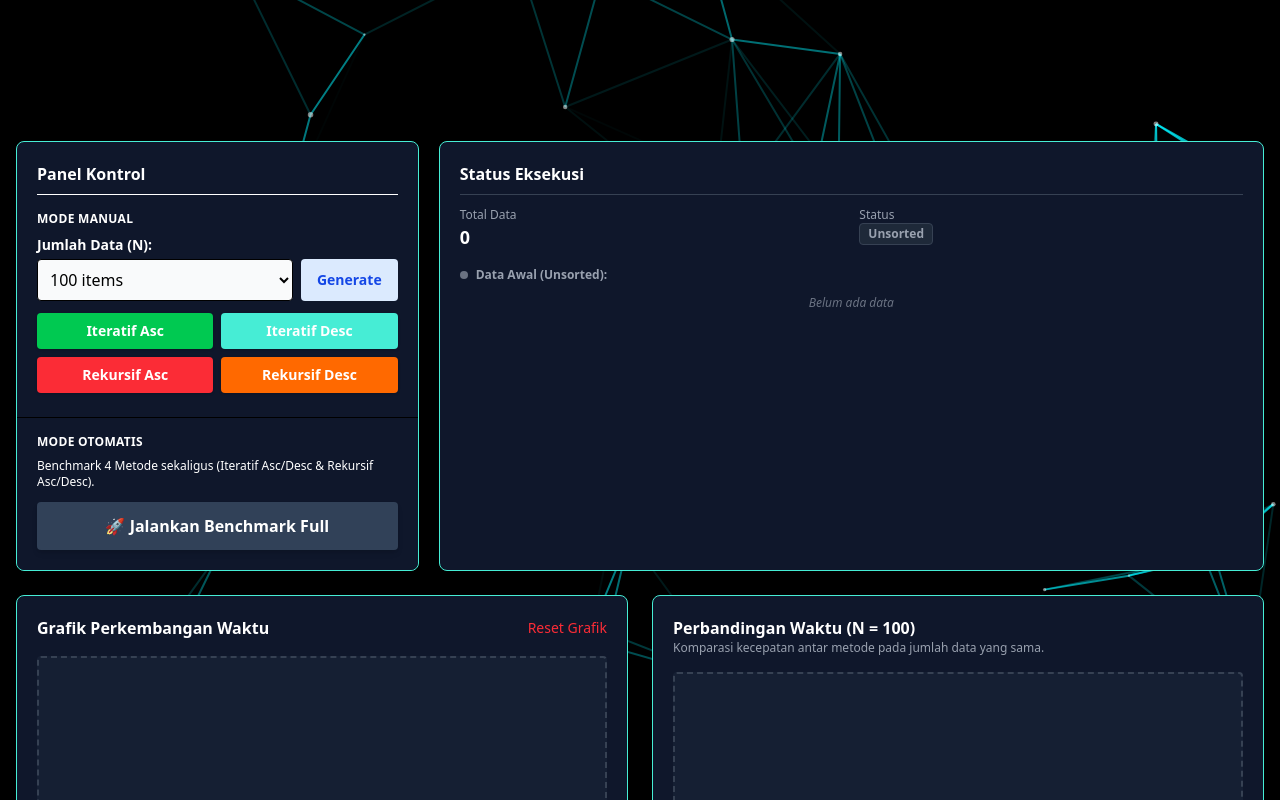
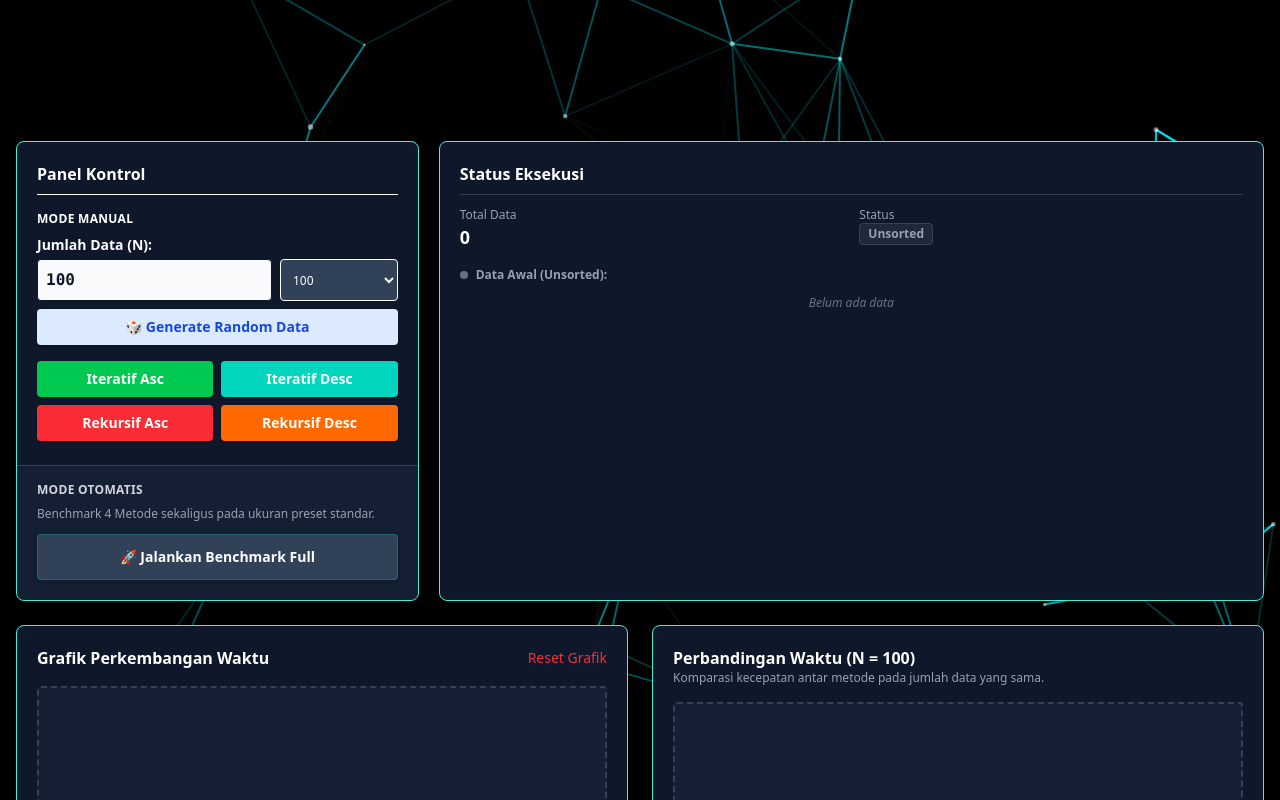
Before and after one commit to Xuerns/Tubes-AKA-Selection-Sort, a React (Vite) app: page / in a window 1280 px wide. Shown: the part 571-1371 px from the top of the page. Built offline with nearby package versions, Linux system fonts and the light colour scheme.

Commit message:
feat: add custom input

```diff
--- a/src/components/AlgoritmaPanel.jsx
+++ b/src/components/AlgoritmaPanel.jsx
@@ -95,7 +95,7 @@ endfunction`;
                 >
                     <div className="flex items-center gap-2">
                         <h2 className="text-lg font-bold text-gray-200">Implementasi Pseudocode</h2>
-                        <span className="text-xs bg-teal-900 text-teal-300 px-2 py-0.5 rounded-full border border-teal-700">
+                        <span className="text-[8px] lg:text-xs bg-teal-900 text-teal-300 px-2 py-0.5 rounded-full border border-teal-700">
                             Klik untuk lihat
                         </span>
                     </div>
@@ -112,7 +112,7 @@ endfunction`;
                                      <span className="text-xs text-gray-400 font-mono">Looping</span>
                                 </div>
                                 <pre className="rounded px-4 py-3 w-full border bg-black border-gray-700 text-cyan-500 font-mono text-xs md:text-sm leading-relaxed whitespace-pre-wrap shadow-inner">
-                                    <code className="text-lg">{iterativeCode}</code>
+                                    <code className="lg:text-lg">{iterativeCode}</code>
                                 </pre>
                             </div>
 
@@ -122,7 +122,7 @@ endfunction`;
                                     <span className="text-xs text-gray-400 font-mono">Self-Calling Function</span>
                                 </div>
                                 <pre className="rounded px-4 py-3 w-full border bg-black border-gray-700 text-blue-300 font-mono text-xs md:text-sm leading-relaxed whitespace-pre-wrap shadow-inner">
-                                    <code className="text-lg">{recursiveCode}</code>
+                                    <code className="lg:text-lg">{recursiveCode}</code>
                                 </pre>
                             </div>
 
--- a/src/components/Chart.jsx
+++ b/src/components/Chart.jsx
@@ -38,7 +38,7 @@ export default function Chart({ chartData, resetChart }) {
                                 labelFormatter={(label) => `Data: ${label} items`}
                                 contentStyle={{ backgroundColor: '#1f2937', borderColor: '#374151', color: '#f3f4f6', borderRadius: '8px' }}
                             />
-                            <Legend verticalAlign="top" align="center" height={36} iconType="circle" wrapperStyle={{ paddingTop: '10px' }}/>
+                            <Legend verticalAlign="top" align="right" height={36} iconType="circle" wrapperStyle={{ paddingTop: '10px', fontSize:"8px", fontWeight:"bold" }}/>
 
                             <Line connectNulls type="monotone" dataKey="iteratifAsc" stroke="#22c55e" name="Iteratif Asc" strokeWidth={3} dot={{r:3}} activeDot={{r: 6}} />
                             <Line connectNulls type="monotone" dataKey="iteratifDesc" stroke="#00f5ff" name="Iteratif Desc" strokeWidth={3} dot={{r:3}} activeDot={{r: 6}} />
--- a/src/components/ControlPanel.jsx
+++ b/src/components/ControlPanel.jsx
@@ -1,4 +1,11 @@
-export default function ControlPanel({ selectedSize, setSelectedSize, handleGenerate, handleSort, runAutoBenchMark, isSorting ,sizeOptions }) {
+export default function ControlPanel({ selectedSize, setSelectedSize, handleGenerate, handleSort, runAutoBenchMark, isSorting, sizeOptions }) {
+
+    const handleInputChange = (e) => {
+        let val = parseInt(e.target.value);
+        if (isNaN(val)) val = 0;
+        if (val > 50000) val = 50000;
+        setSelectedSize(val);
+    };
 
     return(
         <div className="p-5 rounded-lg shadow border border-teal-300 bg-slate-900">
@@ -6,63 +13,78 @@ export default function ControlPanel({ selectedSize, setSelectedSize, handleGene
 
             <div className="mb-6">
                 <label className="block text-xs font-bold text-white uppercase tracking-wide mb-2">Mode Manual</label>
-                <div className="mb-3">
+
+                <div className="mb-4">
                     <label className="text-white block text-sm font-semibold mb-1">Jumlah Data (N):</label>
-                    <div className="flex gap-2">
+
+                    <div className="flex gap-2 mb-2">
+                        <input
+                            type="number"
+                            min="1"
+                            max="50000"
+                            className="border p-2 rounded w-2/3 bg-gray-50 text-gray-900 focus:ring-2 focus:ring-blue-200 outline-none font-mono font-bold"
+                            value={selectedSize}
+                            onChange={handleInputChange}
+                            disabled={isSorting}
+                            placeholder="Ketik jumlah..."
+                        />
+
                         <select
-                            className="border p-2 rounded w-full bg-gray-50 focus:ring-2 focus:ring-blue-200 outline-none"
-                            value={selectedSize}
+                            className="border p-2 rounded w-1/3 bg-slate-700 text-white text-xs focus:ring-2 focus:ring-blue-200 outline-none cursor-pointer hover:bg-slate-600"
+                            value={sizeOptions.includes(selectedSize) ? selectedSize : ""}
                             onChange={(e) => setSelectedSize(Number(e.target.value))}
                             disabled={isSorting}
                         >
+                            <option value="" disabled>Preset</option>
                             {sizeOptions.map((size) => (
                                 <option key={size} value={size}>
-                                    {size.toLocaleString()} items
+                                    {size.toLocaleString()}
                                 </option>
                             ))}
                         </select>
-                        <button
-                            className="bg-blue-100 text-blue-700 px-4 py-2 rounded text-sm font-semibold hover:bg-blue-200 active:bg-blue-300 transition"
-                            onClick={() => handleGenerate()}
-                            disabled={isSorting}
-                        >
-                            Generate
-                        </button>
                     </div>
+
+                    <button
+                        className="w-full bg-blue-100 text-blue-700 px-4 py-2 rounded text-sm font-bold hover:bg-blue-200 active:bg-blue-300 transition shadow-sm"
+                        onClick={() => handleGenerate()}
+                        disabled={isSorting || selectedSize <= 0}
+                    >
+                        {isSorting ? "Generating..." : "🎲 Generate Random Data"}
+                    </button>
                 </div>
 
                 <div className="grid grid-cols-2 gap-2">
                         <button
-                            className="bg-green-500 hover:bg-green-600 active:bg-green-700 disabled:bg-gray-300 text-white py-2 rounded text-xs md:text-sm font-bold shadow-sm"
-                            onClick={() => handleSort("iterative-asc")} disabled={isSorting} >
+                            className="bg-green-500 hover:bg-green-600 active:bg-green-700 disabled:bg-gray-300 disabled:text-gray-500 text-white py-2 rounded text-xs md:text-sm font-bold shadow-sm transition"
+                            onClick={() => handleSort("iterative-asc")} disabled={isSorting || selectedSize <= 0} >
                             Iteratif Asc
                         </button>
                         <button
-                            className="bg-teal-300 hover:bg-teal-700 active:bg-teal-800 disabled:bg-gray-300 text-white py-2 rounded text-xs md:text-sm font-bold shadow-sm"
-                            onClick={() => handleSort("iterative-desc")} disabled={isSorting}>
+                            className="bg-teal-400 hover:bg-teal-600 active:bg-teal-700 disabled:bg-gray-300 disabled:text-gray-500 text-white py-2 rounded text-xs md:text-sm font-bold shadow-sm transition"
+                            onClick={() => handleSort("iterative-desc")} disabled={isSorting || selectedSize <= 0}>
                             Iteratif Desc
                         </button>
 
                         <button
-                            className="bg-red-500 hover:bg-red-600 active:bg-red-700 disabled:bg-gray-300 text-white py-2 rounded text-xs md:text-sm font-bold shadow-sm"
-                            onClick={() => handleSort("recursive-asc")} disabled={isSorting}>
+                            className="bg-red-500 hover:bg-red-600 active:bg-red-700 disabled:bg-gray-300 disabled:text-gray-500 text-white py-2 rounded text-xs md:text-sm font-bold shadow-sm transition"
+                            onClick={() => handleSort("recursive-asc")} disabled={isSorting || selectedSize <= 0}>
                             Rekursif Asc
                         </button>
                         <button
-                            className="bg-orange-500 hover:bg-orange-600 active:bg-orange-700 disabled:bg-gray-300 text-white py-2 rounded text-xs md:text-sm font-bold shadow-sm"
-                            onClick={() => handleSort("recursive-desc")} disabled={isSorting}>
+                            className="bg-orange-500 hover:bg-orange-600 active:bg-orange-700 disabled:bg-gray-300 disabled:text-gray-500 text-white py-2 rounded text-xs md:text-sm font-bold shadow-sm transition"
+                            onClick={() => handleSort("recursive-desc")} disabled={isSorting || selectedSize <= 0}>
                             Rekursif Desc
                         </button>
                 </div>
             </div>
 
-            <div className="border-t pt-4 bg-slate-900 -mx-5 px-5 -mb-5 pb-5 rounded-b-lg">
-                    <label className="block text-xs font-bold text-white uppercase tracking-wide mb-2">Mode Otomatis</label>
-                    <p className="text-xs text-white mb-3">
-                        Benchmark 4 Metode sekaligus (Iteratif Asc/Desc & Rekursif Asc/Desc).
+            <div className="border-t border-slate-700 pt-4 bg-slate-800/50 -mx-5 px-5 -mb-5 pb-5 rounded-b-lg">
+                    <label className="block text-xs font-bold text-gray-300 uppercase tracking-wide mb-2">Mode Otomatis</label>
+                    <p className="text-xs text-gray-400 mb-3">
+                        Benchmark 4 Metode sekaligus pada ukuran preset standar.
                     </p>
                     <button
-                        className="w-full bg-slate-700 hover:bg-slate-800 active:bg-slate-900 disabled:bg-gray-400 text-white py-3 rounded font-bold shadow-md transition-all flex justify-center items-center gap-2"
+                        className="w-full bg-slate-700 hover:bg-slate-600 active:bg-slate-800 disabled:bg-gray-400 text-white border border-teal-500/30 py-3 rounded font-bold shadow-md transition-all flex justify-center items-center gap-2 text-sm"
                         onClick={runAutoBenchMark}
                         disabled={isSorting}
                     >
--- a/src/components/Programs.jsx
+++ b/src/components/Programs.jsx
@@ -232,7 +232,7 @@ export default function Programs() {
                 <div className="max-w-7xl mx-auto">
                     <div className="grid grid-cols-1 lg:grid-cols-2 gap-6">
                         <div className="lg:col-span-2 space-y-6">
-                            <div className="grid grid-cols-3 gap-5">
+                            <div className="grid grid-cols-1 lg:grid-cols-3 gap-5">
                                 <ControlPanel
                                 selectedSize={selectedSize}
                                 setSelectedSize={setSelectedSize}
```
